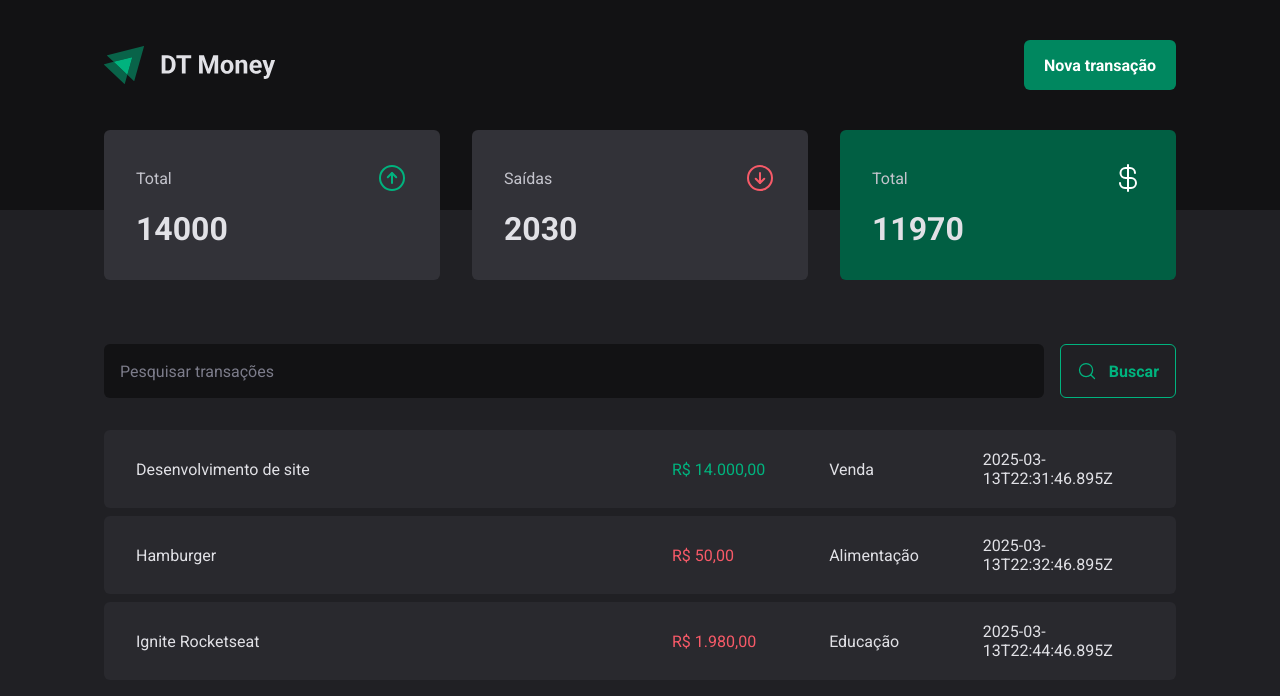
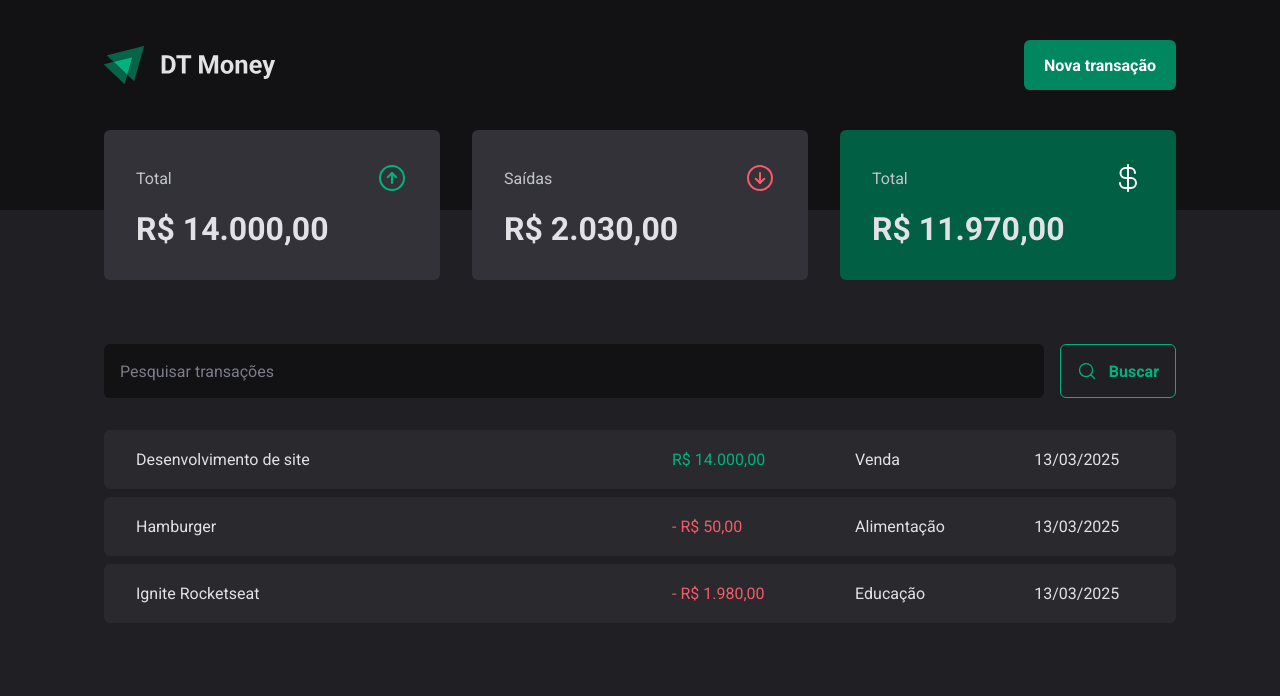
Before and after one commit to filipevolz/dt-money, a React (Vite) app: page / in a window 1280 px wide. Shown: the top 696 px of the page. Built offline with nearby package versions, Linux system fonts and the light colour scheme; data requests are answered from the project's data file.

Commit message:
Criado hook para o resumo

```diff
--- a/src/components/Summary/index.tsx
+++ b/src/components/Summary/index.tsx
@@ -1,30 +1,11 @@
 import { ArrowCircleDown, ArrowCircleUp, CurrencyDollar } from "phosphor-react";
 
 import { SummaryContainer, SummaryCard } from './styles';
-import { useContext } from "react";
-import { TransactionsContext } from "../../contexts/TransactionsContext";
+import { priceFormatter } from "../../utils/formatter";
+import { useSummary } from "../../hooks/useSummary";
 
 export function Summary() {
-  const { transactions } = useContext(TransactionsContext);
-
-  const summary = transactions.reduce(
-    (acc, transaction) => {
-      if (transaction.type === 'income') {
-        acc.income += transaction.price;
-        acc.total += transaction.price;
-      } else {
-        acc.outcome += transaction.price;
-        acc.total -= transaction.price;
-      }
-
-      return acc;
-    },
-    {
-      income: 0,
-      outcome: 0,
-      total: 0,
-    }
-  )
+  const summary = useSummary();
 
   return(
     <SummaryContainer>
@@ -34,7 +15,7 @@ export function Summary() {
           <ArrowCircleUp size={32} color="#00b37e"/>
         </header>
 
-        <strong>{summary.income}</strong>
+        <strong>{priceFormatter.format(summary.income)}</strong>
       </SummaryCard>
 
       <SummaryCard>
@@ -43,7 +24,7 @@ export function Summary() {
           <ArrowCircleDown size={32} color="#f75a68"/>
         </header>
 
-        <strong>{summary.outcome}</strong>
+        <strong>{priceFormatter.format(summary.outcome)}</strong>
       </SummaryCard>
 
       <SummaryCard variant="green">
@@ -52,7 +33,7 @@ export function Summary() {
           <CurrencyDollar size={32} color="#fff"/>
         </header>
 
-        <strong>{summary.total}</strong>
+        <strong>{priceFormatter.format(summary.total)}</strong>
       </SummaryCard>
     </SummaryContainer>
   )
--- /dev/null
+++ b/src/hooks/useSummary.ts
@@ -0,0 +1,27 @@
+import { useContext } from "react";
+import { TransactionsContext } from "../contexts/TransactionsContext";
+
+export function useSummary() {
+  const { transactions } = useContext(TransactionsContext);
+
+  const summary = transactions.reduce(
+    (acc, transaction) => {
+      if (transaction.type === 'income') {
+        acc.income += transaction.price;
+        acc.total += transaction.price;
+      } else {
+        acc.outcome += transaction.price;
+        acc.total -= transaction.price;
+      }
+
+      return acc;
+    },
+    {
+      income: 0,
+      outcome: 0,
+      total: 0,
+    }
+  )
+
+  return summary;
+}
--- a/src/pages/Transactions/index.tsx
+++ b/src/pages/Transactions/index.tsx
@@ -4,6 +4,7 @@ import { SearchForm } from "../../components/SearchForm";
 import { Summary } from "../../components/Summary";
 import { TransactionsContainer, TransactionsTable, PriceHighLight } from "./styles";
 import { TransactionsContext } from "../../contexts/TransactionsContext";
+import { dateFormatter, priceFormatter } from "../../utils/formatter";
 
 export function Transactions() {
   const { transactions } = useContext(TransactionsContext)
@@ -23,10 +24,13 @@ export function Transactions() {
                 <tr key={transaction.id}>
                   <td width="50%">{transaction.description}</td>
                   <td>
-                    <PriceHighLight variant={transaction.type}>{transaction.price.toLocaleString('pt-BR', { style: 'currency', currency: 'BRL' })}</PriceHighLight>
+                    <PriceHighLight variant={transaction.type}>
+                      {transaction.type === 'outcome' && '- '}
+                      {priceFormatter.format(transaction.price)}
+                    </PriceHighLight>
                   </td>
                   <td>{transaction.category}</td>
-                  <td>{transaction.createdAt}</td>
+                  <td>{dateFormatter.format(new Date(transaction.createdAt))}</td>
                 </tr>
               )
             })}
--- /dev/null
+++ b/src/utils/formatter.ts
@@ -0,0 +1,6 @@
+export const dateFormatter = new Intl.DateTimeFormat('pt-bR');
+
+export const priceFormatter = new Intl.NumberFormat('pt-br', {
+  style: 'currency',
+  currency: 'BRL',
+});
```
